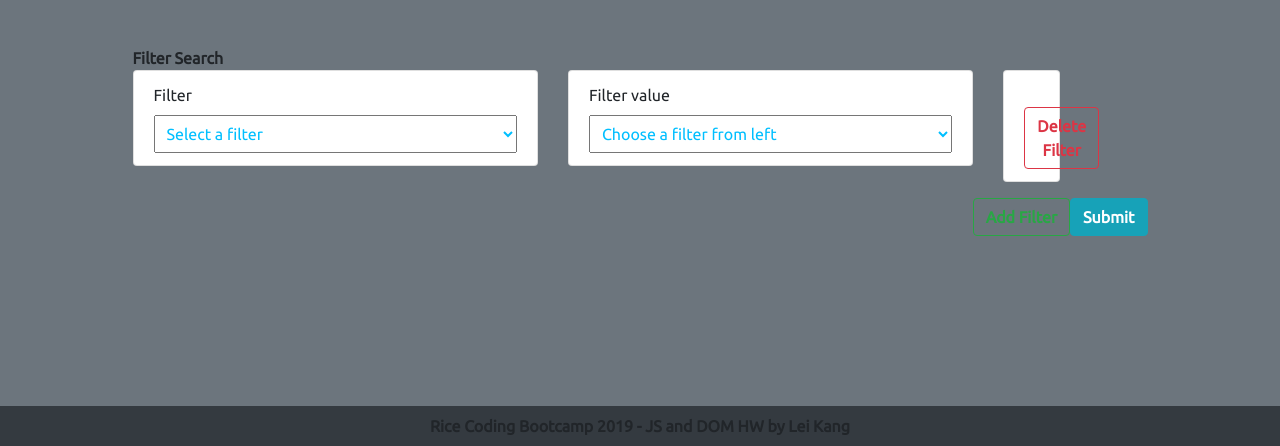
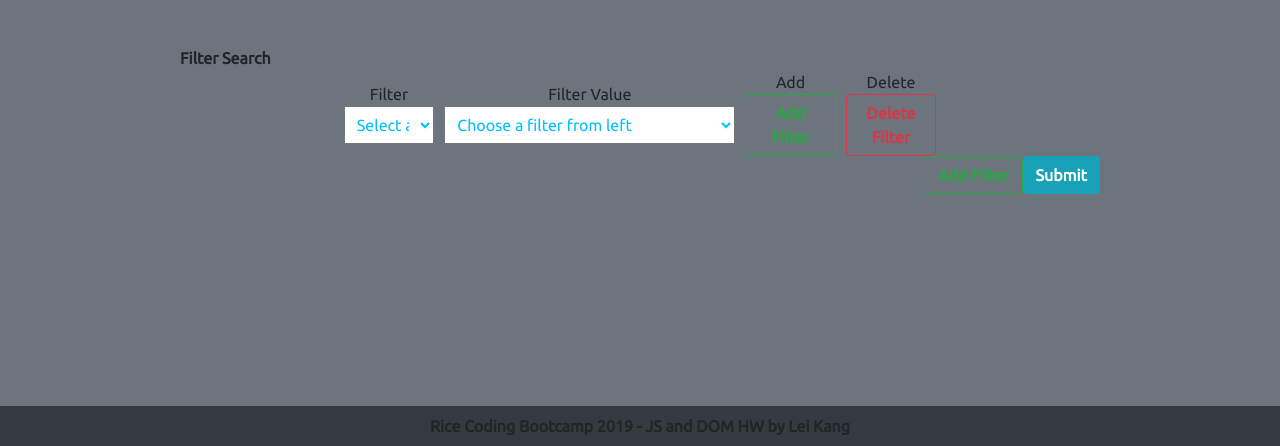
Before and after one commit to koudash/-Homework-12_Aliens-R-Real, a plain HTML site: page index.html in a window 1280 px wide. Shown: the part 394-840 px from the top of the page. Drawn offline with nearby package versions, Linux system fonts and the light colour scheme.

Commit message:
figure out the form dropdown list issue

```diff
--- a/index.html
+++ b/index.html
@@ -39,20 +39,17 @@
                     <p class='text-warning'>The Truth is Out There</p>
                 </div>
                 <div class="container">
-                    <div class="row justify-content-center pt-5">
-                        <div class="col-sm-11">
+                    <div class="row justify-content-around pt-5">
+                        <div class="col-10">
                             <div class="panel panel-default mb-0">
                                 <div class="panel-heading font-weight-bold">Filter Search</div>
                                 <div class="panel-body p-0">
-                                    <div class="row justify-content-left">
-                                        <div class="col-sm-5">
-
+                                    <div class="row justify-content-around">
                                         <form>
-                                                <div class="form-group">
-                                                    <ul class="list-group" id="ul-filter-tag">
-                                                        <li class="list-group-item" id="li-filter-tag-1">
-                                                            <label for="sel-filter-tag-1">Filter</label>
-                                                            <select class="sel-filter-tag" id="sel-filter-tag-1">
+                                            <div class="form-inline form-row">
+                                                <div class='col-2'>
+                                                    <label for='sel-filter-tag-1'>Filter</label>
+                                                    <select class='sel-filter-tag' id='sel-filter-tag-1'>
                                                         <option value='datetime'>datetime</option>
                                                         <option value='city'>city</option>
                                                         <option value='state'>state</option>
@@ -61,44 +58,24 @@
                                                         <!-- Set placeholder for filter dropdown menu -->
                                                         <option value='placeholder' selected disabled hidden>Select a filter</option>
                                                     </select>
-                                                        </li>
-                                                    </ul>
                                                 </div>
-                                            </form>
-
-                                        </div>
-
-                                        <div class="col-sm-5">
-
-                                            <form>
-                                                <div class="form-group">
-                                                    <ul class="list-group" id="ul-filter-value-tag">
-                                                        <li class="list-group-item" id="li-filter-value-tag-1">
-                                                            <label for="sel-filter-value-tag-1">Filter value</label>
-                                                            <select class="sel-filter-value-tag" id="sel-filter-value-tag-1">
+                                                <div class='col-6'>
+                                                    <label for='sel-filter-value-tag-1'>Filter Value</label>
+                                                    <select class='sel-filter-value-tag' id='sel-filter-value-tag-1'>
                                                         <!-- Set placeholder for filter dropdown menu -->
                                                         <option value='placeholder' selected hidden>Choose a filter from left</option>
                                                     </select>
-                                                        </li>
-                                                    </ul>
+                                                </div>
+                                                <div class='col-2'>
+                                                    <label for='btn-filter-del-1'>Add</label>
+                                                    <button id="filter-add" type="submit" class="btn btn-outline-success font-weight-bold align-self-end">Add Filter</button>
+                                                </div>
+                                                <div class='col-2'>
+                                                    <label for='btn-filter-del-1'>Delete</label>
+                                                    <button id='btn-filter-del-1' type='button' class='btn btn-filter-del btn-outline-danger font-weight-bold'>Delete Filter</button>
+                                                </div>
                                             </div>
                                         </form>
-
-                                        </div>
-
-                                        <div class="col-sm-1">
-
-                                            <form>
-                                                <div class="form-group">
-                                                    <ul class="list-group" id="ul-filter-del">
-                                                        <li class="list-group-item" id="li-filter-delete-1">
-                                                            <label for="btn-filter-del-1"></label>
-                                                            <button id="btn-filter-del-1" type="button" class="btn btn-filter-del btn-outline-danger font-weight-bold">Delete Filter</button>
-                                                        </li>
-                                                    </ul>
-                                                </div>
-                                            </form>
-
                                     </div>
                                 </div>
                                     <div class="d-flex flex-row-reverse text-white">
```
Also changed, not shown: static/js/app.js (+4 -3 lines). Lines whose indentation alone changed are shown as unchanged.
